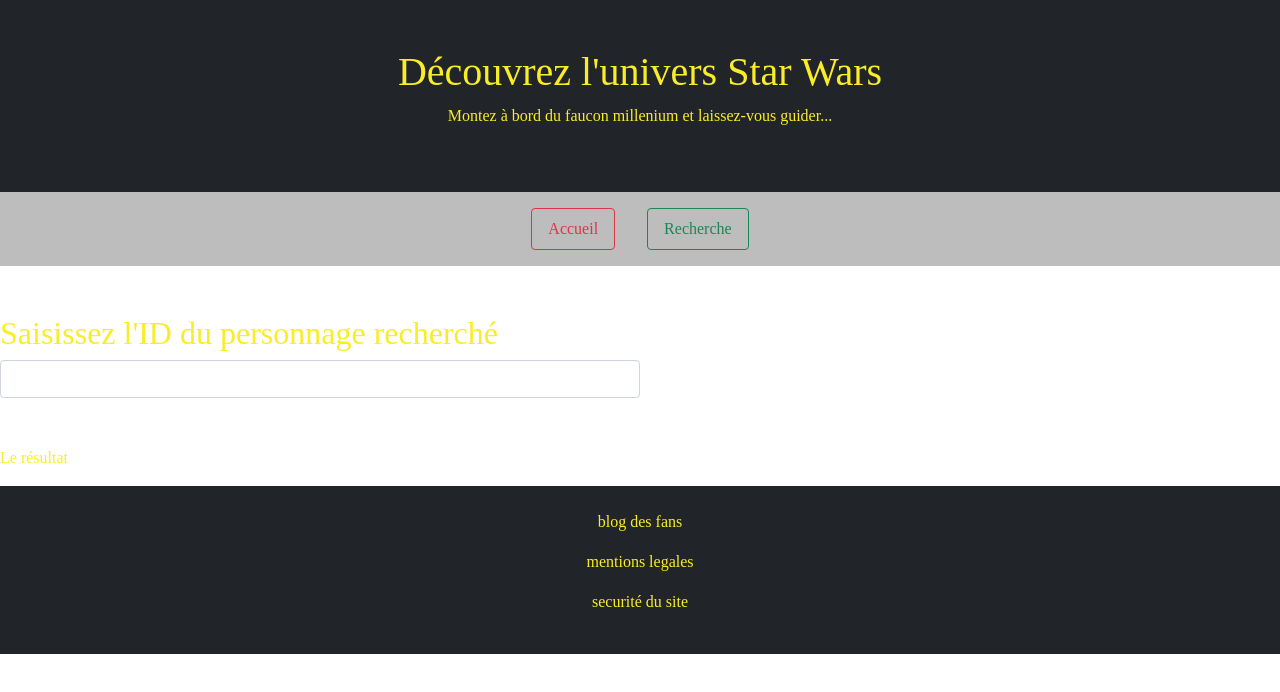
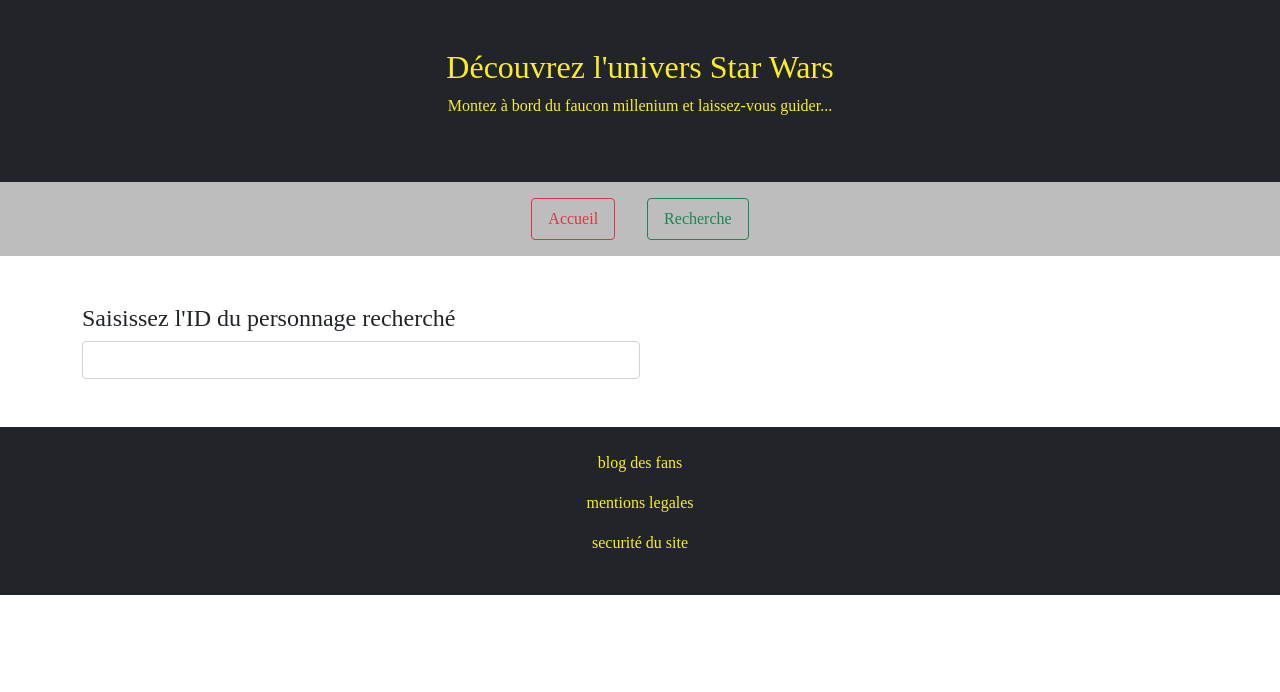
Before and after one commit to Charlene76140/fanstarwars, a React (Create React App) app: page /Searchlist in a window 1280 px wide. Shown: the top 692 px of the page. Built offline with nearby package versions, Linux system fonts and the light colour scheme; a web font is replaced by a local one.

Commit message:
modify function of first page

```diff
--- a/src/App.css
+++ b/src/App.css
@@ -48,7 +48,40 @@
   background-color: rgba(0, 0, 0, 0.26);
 }
 
-.card:hover {
+
+/*----------------------------------Mobile version--------------------------- */
+/*------Header----------*/
+h1{
+  font-size: 1.5em;
+}
+
+/*------Main----------*/
+h2{
+  font-size: 1.1em;
+}
+
+.sizeCard:hover {
   color: white;
-  border: 2px white inset;
+  border: 2px white double;
 }
+
+/*------Footer----------*/
+footer p{
+  font-size: 0.8em;
+}
+/*----------------------------------Ipad/Computer version--------------------------- */
+
+@media screen and (min-width: 576px){
+  /*------Header--------*/
+  h1{
+    font-size: 2em;
+  }
+  /*------Main----------*/
+  h2{
+    font-size: 1.5em;
+  }
+  /*------Footer--------*/
+  footer p{
+    font-size: 1em;
+  }
+}
--- a/src/App.js
+++ b/src/App.js
@@ -6,7 +6,7 @@
 import Availableresource from './components/availableresource/Availableresource';
 import Searchlist from './components/searchlist/Searchlist';
 
-//Imports spécifiques au router REACT router dom
+
 import React from "react";
 import {
   BrowserRouter as Router,
@@ -20,7 +20,7 @@
       <Header />
       <Router>
         <Nav />
-        <main className="container-fluide">
+        <main className="container my-3 my-lg-5">
           <Switch>
             <Route path="/Availableresource">
               <Availableresource />
--- a/src/components/availableresource/Availableresource.js
+++ b/src/components/availableresource/Availableresource.js
@@ -17,11 +17,9 @@
     componentDidMount() {
         Axios.get("https://swapi.dev/api/")
         .then((response) => {
-            console.log(response)
-            let test = response.data;
-            console.log(test)
-            let test2 = Object.keys(test)
-            let resources= test2.map((resource)=>{
+            //I get the response from the server and I make a table
+            let array = Object.keys(response.data)
+            let resources = array.map((resource)=>{
                 return <Resource resource={resource}/>
             });
 
@@ -37,7 +35,6 @@
                 loaded: true,
                 error: error
             })
-            console.log(error);
         })
     }
 
@@ -49,9 +46,9 @@
                 );
             }
             return (
-                <section>
-                    <h2>Trouvez une information par type de ressource :</h2>
-                    <div className="container">
+                <section className="">
+                    <h2 className="py-3 text-dark">Trouvez une information par types de ressources :</h2>
+                    <div className="row">
                         {this.state.resources}
                     </div>
                 </section>
--- a/src/components/availableresource/resources/Resource.js
+++ b/src/components/availableresource/resources/Resource.js
@@ -1,7 +1,7 @@
 function Resource(props) {
     return(
-        <div className="row py-3 m-5">
-            <article className="card card-body col-5 m-1 col-lg-3 m-lg-3 text-center bg-dark">
+        <div className="col-6 col-sm-4 col-lg3">
+            <article className="text-center bg-dark py-5 my-3 sizeCard">
                 <p>{props.resource}</p>
             </article>
         </div>
--- a/src/components/searchlist/Searchlist.js
+++ b/src/components/searchlist/Searchlist.js
@@ -5,13 +5,26 @@
 class Searchlist extends React.Component {
     constructor (props) {
         super (props);
+
+        this.state = {
+            items: []
+        }
+    }
+
+    searchItem = (item) => {
+        let arrayTemp = this.state.items;
+        arrayTemp.push(item);
+
+        this.setState({
+            items: arrayTemp
+        })
     }
 
     render () {
         return(
             <div>
-                <Makesearch />
-                <Showinformations />
+                <Makesearch arrayTemp={this.searchItem}/>
+                <Showinformations items={this.state.items}/>
             </div>
         );
     }
--- a/src/components/searchlist/search/Makesearch.js
+++ b/src/components/searchlist/search/Makesearch.js
@@ -12,14 +12,15 @@
         this.setState({
             value: e.target.value
         });
+
+        // this.props.searchItem(this.state.value)
         console.log(this.state.value);
     }
 
-    // Pour l'instant on renvoie simplement un input et un boutton qui sont non fonctionnels
     render() {
         return(
             <div className="my-5">
-                <h2>Saisissez l'ID du personnage recherché</h2>
+                <h2 className="text-dark">Saisissez l'ID du personnage recherché</h2>
                 <input onChange={this.handleChange} value={this.state.value} type="text" className="form-control d-inline w-50 me-3" />
             </div>
         );
--- a/src/components/searchlist/showinformations/Showinformations.js
+++ b/src/components/searchlist/showinformations/Showinformations.js
@@ -1,6 +1,9 @@
-function Showinformations () {
+function Showinformations (props) {
+
+    let items = props.items
+    console.log(items)
     return (
-        <p>Le résultat</p>
+        <p>{items}</p>
     );
 }
 
```
